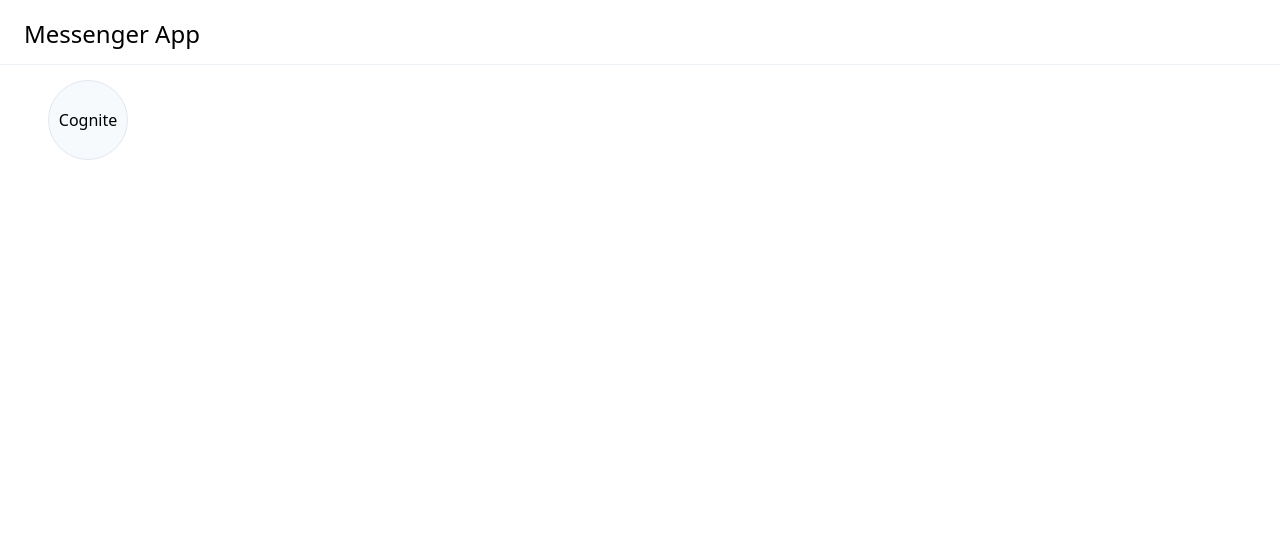
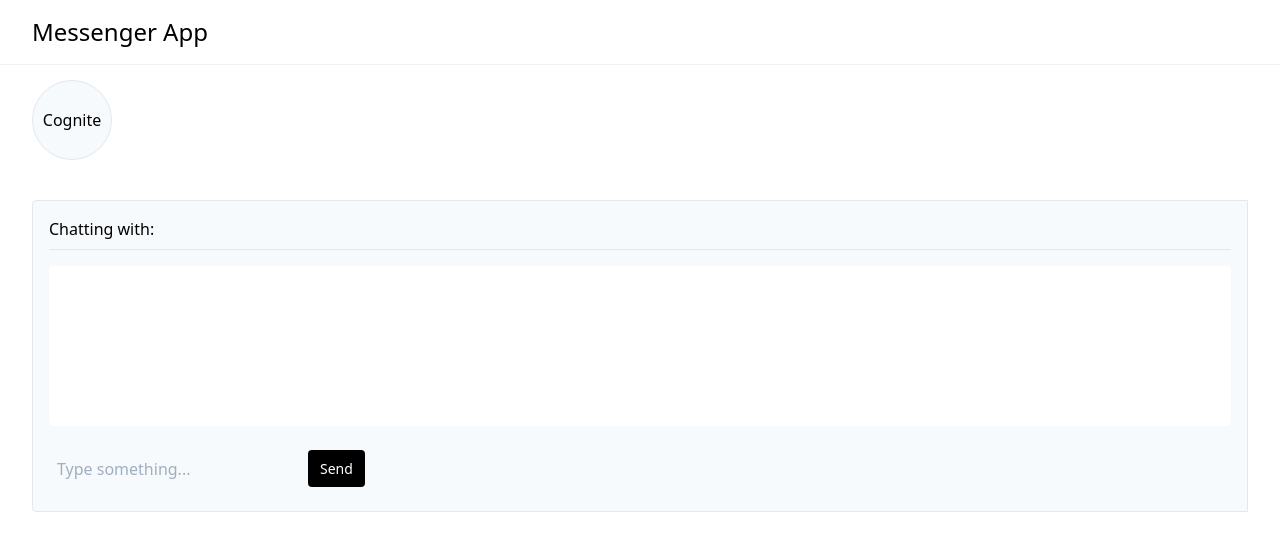
Before and after one commit to fernandolucchesi/messenger, a React (Create React App) app: page / in a window 1280 px wide. Shown: the top 550 px of the page. Built offline with nearby package versions, Linux system fonts and the light colour scheme.

Commit message:
Add chat.

```diff
--- a/src/App.js
+++ b/src/App.js
@@ -1,3 +1,4 @@
+import Chat from "./components/Chat";
 import ContactList from "./components/ContactList";
 import Header from "./components/Header";
 
@@ -5,8 +6,11 @@ function App() {
   return (
     <>
       <Header />
-      <div className="container mx-auto h-screen shadow-2xl px-12 pt-20">
+      <div className="container mx-auto h-screen shadow-2xl px-8 pt-20">
         <ContactList />
+        <div className="mt-10">
+          <Chat />
+        </div>
       </div>
     </>
   );
--- /dev/null
+++ b/src/components/Chat.js
@@ -0,0 +1,42 @@
+import React, { useState, useRef, useEffect } from "react";
+
+function Chat(props) {
+  const [inputValue, setInputValue] = useState("");
+  const input = useRef(null);
+
+  useEffect(() => {
+    input.current.focus();
+  }, []);
+
+  return (
+    <div className="flex-column bg-gray-100 border rounded-l p-4">
+      <div className="pb-2">Chatting with: {props.name}</div>
+      <hr />
+      <div className="h-40 p-4 bg-white my-4 rounded">{inputValue}</div>
+      <form class="w-full max-w-sm">
+        <div class="flex items-center py-2">
+          <label>
+            <input
+              ref={input}
+              className="appearance-none bg-transparent border-none w-full text-gray-700 mr-3 py-1 px-2 leading-tight focus:outline-none bg-gray-100"
+              aria-label="Chat"
+              autoComplete="off"
+              type="text"
+              placeholder="Type something..."
+              onChange={(e) => setInputValue(e.target.value)}
+              value={inputValue}
+            />
+          </label>
+          <button
+            class="flex-shrink-0 border-transparent border-4 bg-black text-white hover:bg-gray-900 text-sm py-1 px-2 rounded"
+            type="button"
+          >
+            Send
+          </button>
+        </div>
+      </form>
+    </div>
+  );
+}
+
+export default Chat;
--- a/src/components/Contact.js
+++ b/src/components/Contact.js
@@ -3,7 +3,7 @@ import React from "react";
 function Contact(props) {
   return (
     <div
-      class="rounded-full h-20 w-20 flex border items-center justify-center bg-gray-100 cursor-pointer"
+      className="rounded-full h-20 w-20 flex border items-center justify-center bg-gray-100  cursor-pointer hover:shadow"
       onClick={props.onClick}
     >
       {props.name}
--- a/src/components/Header.js
+++ b/src/components/Header.js
@@ -4,7 +4,7 @@ export default function Header() {
   return (
     <header className="bg-white border-b border-gray-200 fixed top-0 inset-x-0">
       <nav className="container m-auto flex items-center h-16 sm:px-0">
-        <div className="ml-6 pt-1">
+        <div className="ml-8">
           <h1 className="text-2xl text-black-700">Messenger App</h1>
         </div>
       </nav>
```
